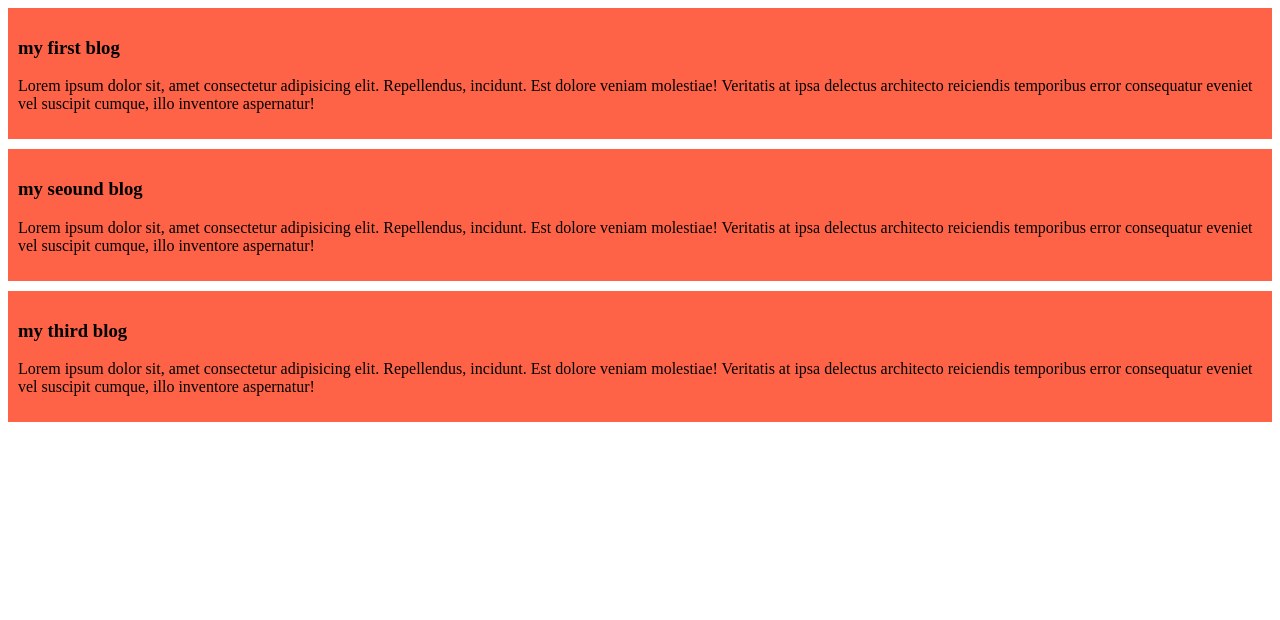
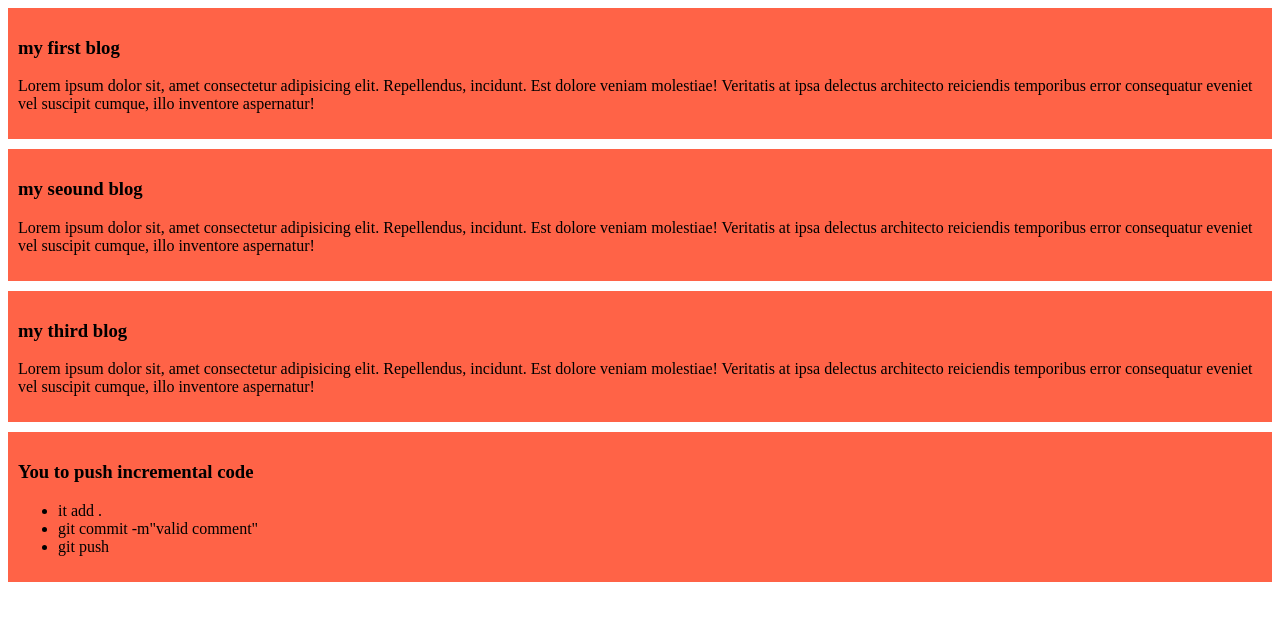
Before and after one commit to hasibislam123/my-simple-website, a plain HTML site: page index.html in a window 1280 px wide. Drawn offline with Linux system fonts and the light colour scheme.

Commit message:
added a list to push code

```diff
--- a/index.html
+++ b/index.html
@@ -24,6 +24,16 @@
         <p>Lorem ipsum dolor sit, amet consectetur adipisicing elit. Repellendus, incidunt. Est dolore veniam molestiae! Veritatis at ipsa delectus architecto reiciendis temporibus error consequatur eveniet vel suscipit cumque, illo inventore aspernatur!</p>
     </div>
 
+    <div>
+        <h3>You to push incremental code </h3>
+        <ul>
+            <li>it add .</li>
+            <li>git commit -m"valid comment"</li>
+            <li>git push</li>
+        </ul>
+    </div>
+
+
 
 </body>
 </html>
```
